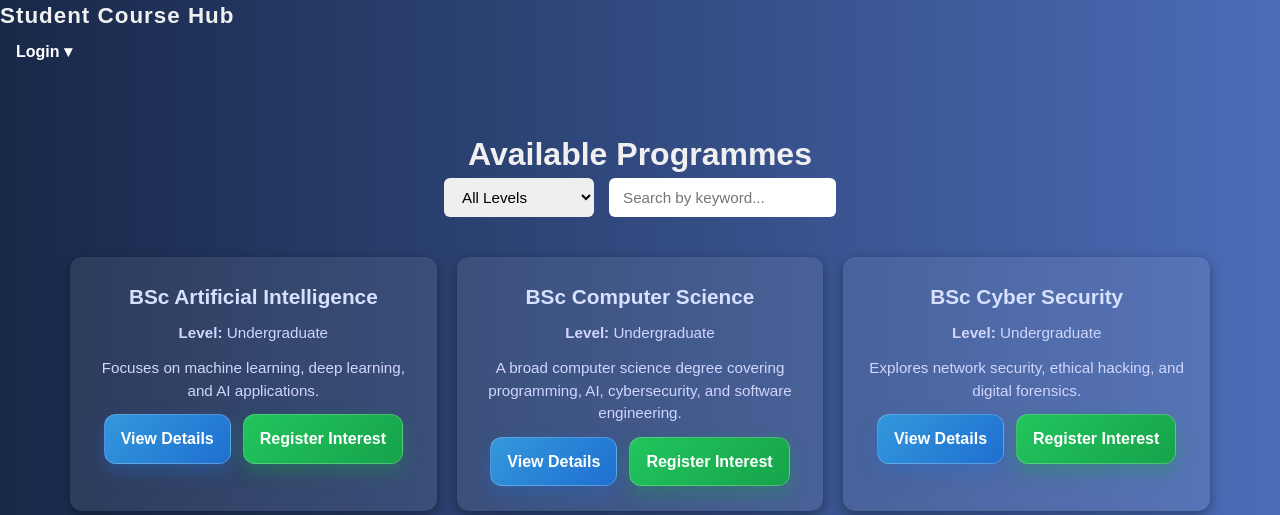
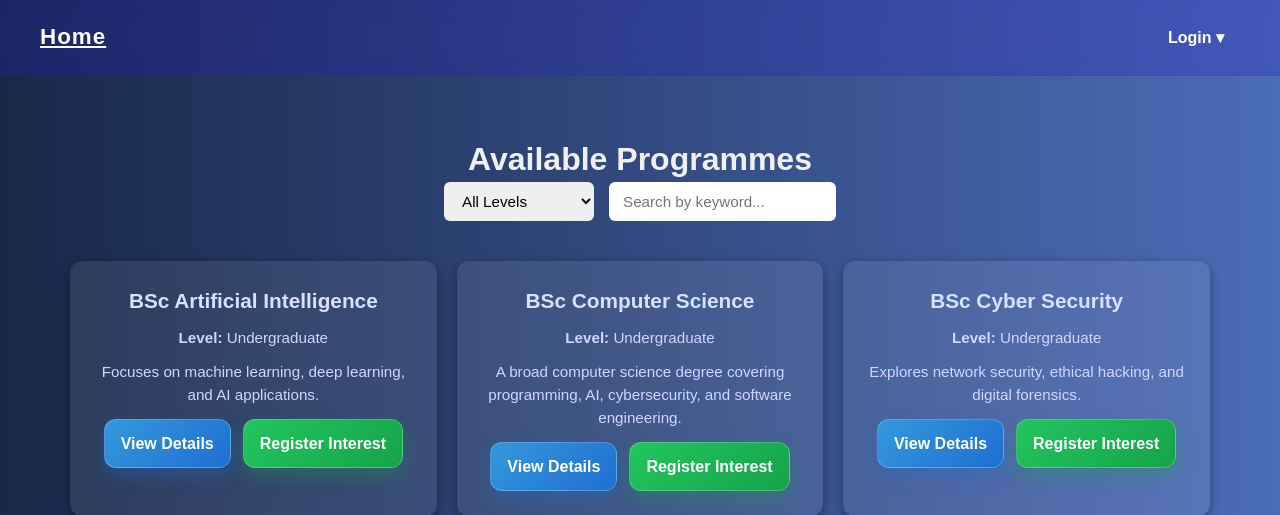
Before and after one commit to alinasidalimagar2-creator/Finalassignment, a PHP site: page / in a window 1280 px wide. Shown: the top 515 px of the page. Run offline with PHP 8.4, Linux system fonts and the light colour scheme; data comes from the database, SQL or seed files in the repository.

Commit message:
Refactor navigation and clean up comments
Updated navigation structure and improved comments.

```diff
--- a/Finalassignment/frontpage/index.php
+++ b/Finalassignment/frontpage/index.php
@@ -1,7 +1,7 @@
 <?php
 session_start();
 
-/* Direct DB connection (same as you used before) */
+/* Direct DB connection  */
 $host = "localhost";
 $user = "root";
 $pass = "";
@@ -40,8 +40,11 @@ try {
 </head>
 <body>
 
-<nav>
-  <div class="logo">Student Course Hub</div>
+<nav class="main-nav">
+  <div class="logo">
+  <a href="home.php">Home</a>
+</div>
+
   <div class="dropdown" id="loginMenu">
     <button class="dropbtn" id="loginToggle">Login ▾</button>
     <div class="dropdown-content" id="loginDropdown">
```
